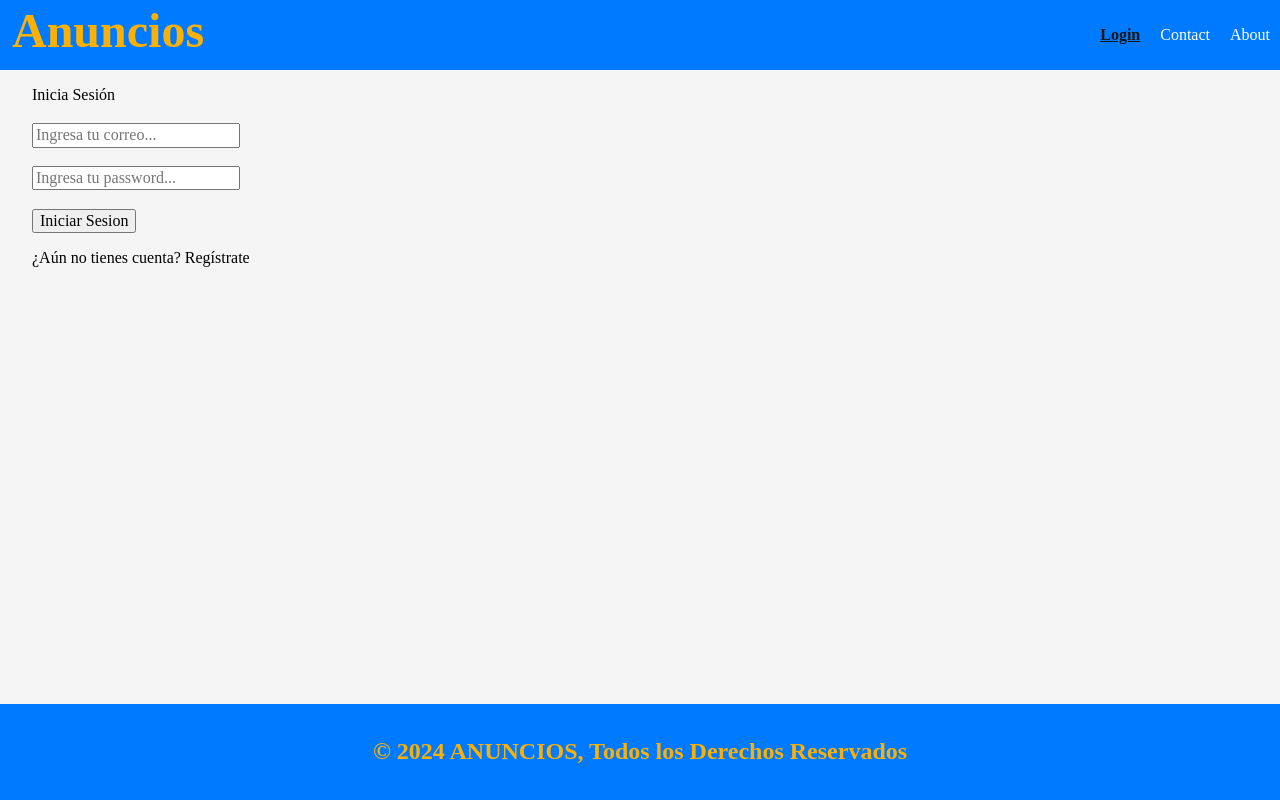
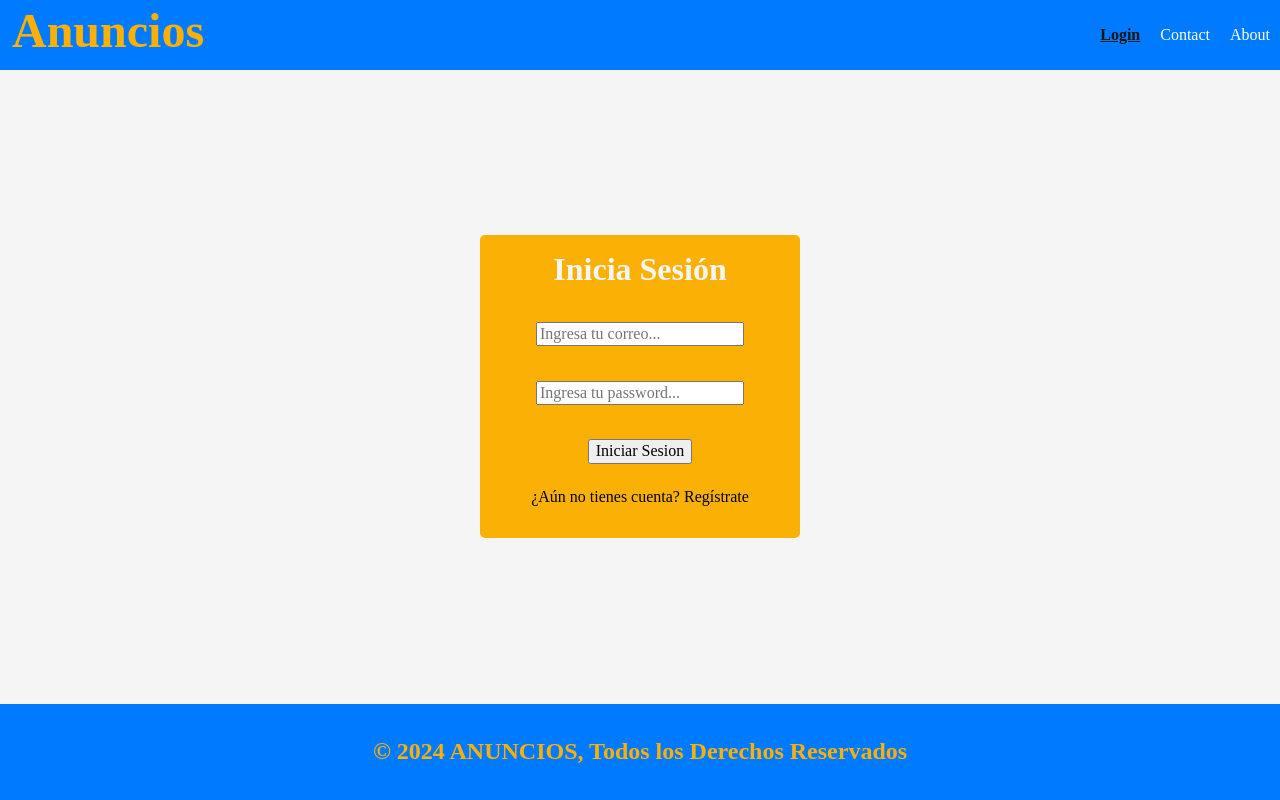
Before and after one commit to LeodanCondori7000/anuncios-app-front, a React (Vite) app: page /login in a window 1280 px wide. Built offline with nearby package versions, Linux system fonts and the light colour scheme.

Commit message:
login styles initialized

```diff
--- a/src/app/zustandStore.js
+++ b/src/app/zustandStore.js
@@ -1,5 +1,8 @@
 import { create } from "zustand";
 import axios from "axios";
+
+const URL = "https://anuncios-app-back.onrender.com";
+// const URL = "";
 
 // Store for ads
 export const useAdsStore = create((set) => ({
@@ -12,8 +15,8 @@ export const useAdsStore = create((set) => ({
   fetchAds: async () => {
     set({ status: "loading" });
     try {
-      // const response = await axios.get("/api/v1/ads");
-      const response = await axios.get("https://anuncios-app-back.onrender.com/api/v1/ads");
+      const response = await axios.get(`${URL}/api/v1/ads`);
+
       set({ ads: response.data, status: "succeeded" });
     } catch (error) {
       set({ status: "failed", error: error.message });
@@ -21,8 +24,8 @@ export const useAdsStore = create((set) => ({
   },
   createAd: async (body) => {
     try {
-      // const response = await axios.post("/api/v1/ads", body);
-      const response = await axios.post("https://anuncios-app-back.onrender.com/api/v1/ads", body);
+      const response = await axios.post(`${URL}/api/v1/ads`, body);
+
       // set({ ads: [...get().ads, response.data] });
       set((state) => ({ ads: [...state.ads, response.data] }));
     } catch (error) {
@@ -31,8 +34,8 @@ export const useAdsStore = create((set) => ({
   },
   updateAd: async (id, body) => {
     try {
-      // const response = await axios.put(`/api/v1/ads/${id}`, body);
-      const response = await axios.put(`https://anuncios-app-back.onrender.com/api/v1/ads/${id}`, body);
+      const response = await axios.put(`${URL}/api/v1/ads/${id}`, body);
+
       set((state) => ({
         ads: state.ads.map((ad) => (ad.id === id ? response.data.ad : ad)),
       }));
@@ -42,8 +45,8 @@ export const useAdsStore = create((set) => ({
   },
   deleteAd: async (id) => {
     try {
-      // await axios.delete(`/api/v1/ads/${id}`);
-      await axios.delete(`https://anuncios-app-back.onrender.com/api/v1/ads/${id}`);
+      await axios.delete(`${URL}/api/v1/ads/${id}`);
+
       set((state) => ({ ads: state.ads.filter((ad) => ad.id !== id) }));
     } catch (error) {
       console.error("Error deleting ad:", error);
@@ -51,8 +54,8 @@ export const useAdsStore = create((set) => ({
   },
   fetchCategories: async () => {
     try {
-      // const response = await axios.get("/api/v1/categories");
-      const response = await axios.get("https://anuncios-app-back.onrender.com/api/v1/categories");
+      const response = await axios.get(`${URL}/api/v1/categories`);
+
       set({ categories: response.data });
       // set((state) => ({ categories: response.data }));
       // set((state) => ({
@@ -81,8 +84,8 @@ export const useUserStore = create((set) => ({
   users: [],
   signupUser: async (body) => {
     try {
-      // const response = await axios.post("/api/v1/user/signup", body);
-      const response = await axios.post("https://anuncios-app-back.onrender.com/api/v1/user/signup", body);
+      const response = await axios.post(`${URL}/api/v1/user/signup`, body);
+
       localStorage.setItem("user", JSON.stringify(response.data));
       set({ user: response.data });
     } catch (error) {
@@ -91,8 +94,8 @@ export const useUserStore = create((set) => ({
   },
   loginUser: async (body) => {
     try {
-      // const response = await axios.post("/api/v1/user/signin", body);
-      const response = await axios.post("https://anuncios-app-back.onrender.com/api/v1/user/signin", body);
+      const response = await axios.post(`${URL}/api/v1/user/signin`, body);
+
       localStorage.setItem("user", JSON.stringify(response.data));
       set({ user: response.data });
     } catch (error) {
@@ -100,8 +103,8 @@ export const useUserStore = create((set) => ({
     }
   },
   logoutUser: async () => {
-    // await axios.get("/api/v1/user/logout");
-    await axios.get("https://anuncios-app-back.onrender.com/api/v1/user/logout");
+    await axios.get(`${URL}/api/v1/user/logout`);
+
     localStorage.removeItem("user");
     set({ user: null });
   },
--- a/src/components/Aside.jsx
+++ b/src/components/Aside.jsx
@@ -8,6 +8,8 @@ const AsideStyled = styled.aside`
   display: flex;
   flex-direction: column;
   gap: 1rem;
+  border-radius: 5px;
+  height: 65vh;
 `;
 const Aside = () => {
   return (
--- a/src/components/Search.jsx
+++ b/src/components/Search.jsx
@@ -12,6 +12,19 @@ const StyledSearch = styled.div`
 
   input {
     width: 16rem;
+    border: 1px solid #007bff;
+  }
+
+  .search {
+    background-color: #007bff;
+    color: white;
+    padding: 0.5rem;
+    border: none;
+    border-radius: 5px;
+    cursor: pointer;
+  }
+  .search:hover {
+    background-color: #0069d9;
   }
 `;
 
@@ -33,7 +46,7 @@ const Search = () => {
         value={searchTerm}
         onChange={(e) => setSearchTerm(e.target.value)}
       />
-      <button onClick={handleSearch}>Buscar</button>
+      <button className="search" onClick={handleSearch}>Buscar</button>
     </StyledSearch>
   );
 };
--- a/src/pages/Landing.jsx
+++ b/src/pages/Landing.jsx
@@ -9,10 +9,11 @@ const StyledLanding = styled.div`
   max-width: 1536px;
   display: flex;
   flex-direction: column;
+  /* align-items: center; */
   /* gap: 1rem; */
-
+  height: 75vh;
   /* tbd */
-  /* background-color: yellow; */
+  background-color: yellow;
 
   .section {
     display: flex;
--- a/src/pages/Login.jsx
+++ b/src/pages/Login.jsx
@@ -1,6 +1,53 @@
 import { useEffect, useState } from "react";
 import { useNavigate } from "react-router-dom";
-import { useUserStore } from "../app/zustandStore.js"; // Update the import path
+import { useUserStore } from "../app/zustandStore.js";
+import styled from "styled-components";
+
+const CredentialsContainer = styled.div`
+  display: flex;
+  /* flex-direction: column; */
+
+  gap: 0.5rem;
+  justify-content: center;
+  align-items: center;
+  height: 75vh;
+  /* background-color: cyan; */
+  /* input {
+    padding: 0.5rem;
+    border-radius: 5px;
+    border: 1px solid #ccc;
+  } */
+`;
+
+const StyledLogin = styled.div`
+  display: flex;
+  flex-direction: column;
+  gap: 0.5rem;
+  padding: 1rem;
+  /* height: 50%; */
+  background-color: #fab005;
+  margin-top: 4rem auto 4rem auto;
+  max-width: 24rem;
+  min-width: 18rem;
+  border-radius: 5px;
+  max-height: 28rem;
+  justify-content: center;
+  align-items: center;
+  text-align: center;
+  .titleContainer {
+    font-size: 2rem;
+    font-weight: bold;
+    color: #F5F5F5;
+  }
+  /* .login-button {
+    background-color: #007bff;
+    color: white;
+    padding: 0.5rem;
+    border: none;
+    border-radius: 5px;
+    cursor: pointer;
+  } */
+`;
 
 const Login = () => {
   const [registering, setRegistering] = useState(false);
@@ -59,7 +106,8 @@ const Login = () => {
   };
 
   return (
-    <div className="mainContainer">
+    <CredentialsContainer>
+      <StyledLogin>
         <div className="titleContainer">
           {registering ? <div>Regístrate</div> : <div>Inicia Sesión</div>}
         </div>
@@ -75,7 +123,8 @@ const Login = () => {
                 onBlur={() => !name && setNameError("se requiere nombre")}
                 className="inputBox"
               />
-            <label className="errorLabel">{nameError}</label>
+              <br />
+              <span className="errorLabel">{nameError}</span>
             </div>
           </>
         )}
@@ -89,7 +138,8 @@ const Login = () => {
             onBlur={() => !email && setEmailError("se requiere correo")}
             className="inputBox"
           />
-        <label className="errorLabel">{emailError}</label>
+          <br />
+          <span className="errorLabel">{emailError}</span>
         </div>
         <br />
         <div className="inputContainer">
@@ -101,7 +151,8 @@ const Login = () => {
             onBlur={() => !password && setPasswordError("se requiere password")}
             className="inputBox"
           />
-        <label className="errorLabel">{passwordError}</label>
+          <br />
+          <span className="errorLabel">{passwordError}</span>
         </div>
         <br />
         <div className="inputContainer">
@@ -123,7 +174,8 @@ const Login = () => {
             </p>
           )}
         </div>
-    </div>
+      </StyledLogin>
+    </CredentialsContainer>
   );
 };
 
```
Lines whose indentation alone changed are shown as unchanged.
